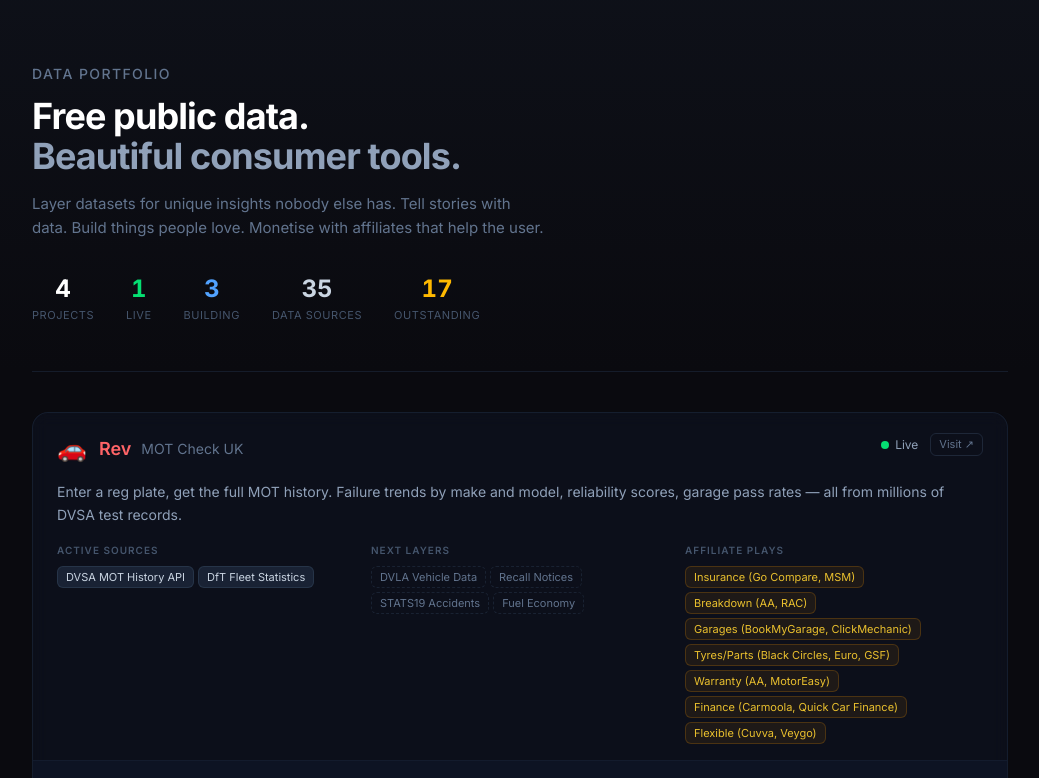
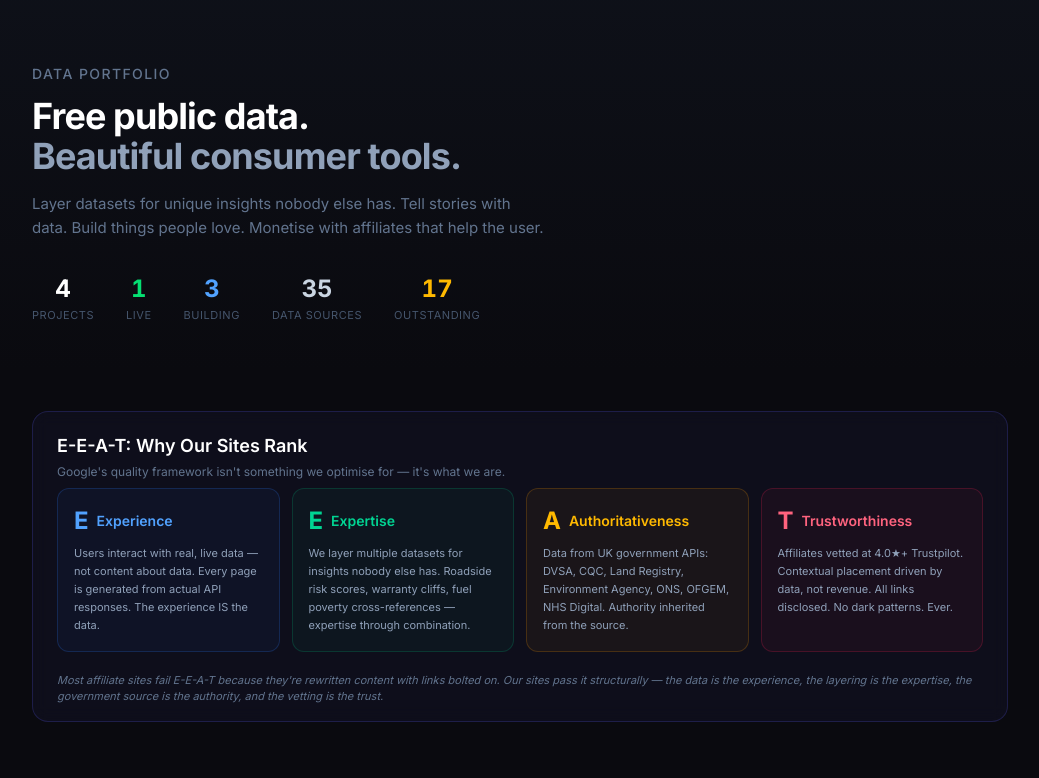
Before and after one commit to skyblue-will/data-portfolio, a Next.js app: page / in a window 1280 px wide. Shown: the top 778 px of the page, without its empty margins (120-1159 px from the left). Built offline with nearby package versions, Linux system fonts and the light colour scheme.

Commit message:
Add E-E-A-T framework front and centre on dashboard

```diff
--- a/app/page.tsx
+++ b/app/page.tsx
@@ -262,10 +262,71 @@
         </div>
       </header>
 
-      {/* ── Divider ───────────────────────────────── */}
-      <div className="max-w-5xl mx-auto px-6">
-        <div className="border-t border-slate-800/60" />
-      </div>
+      {/* ── E-E-A-T ──────────────────────────────── */}
+      <section className="max-w-5xl mx-auto px-6 pt-10 pb-6">
+        <div className="rounded-2xl border border-indigo-500/20 bg-indigo-500/5 backdrop-blur-sm overflow-hidden">
+          <div className="px-6 pt-5 pb-2">
+            <h2 className="text-lg font-semibold text-white">E-E-A-T: Why Our Sites Rank</h2>
+            <p className="text-xs text-slate-500 mt-1">
+              Google&apos;s quality framework isn&apos;t something we optimise for — it&apos;s what we are.
+            </p>
+          </div>
+          <div className="px-6 pb-5 grid sm:grid-cols-4 gap-3">
+            {[
+              {
+                letter: "E",
+                title: "Experience",
+                desc: "Users interact with real, live data — not content about data. Every page is generated from actual API responses. The experience IS the data.",
+                color: "text-blue-400",
+                border: "border-blue-500/20",
+                bg: "bg-blue-500/5",
+              },
+              {
+                letter: "E",
+                title: "Expertise",
+                desc: "We layer multiple datasets for insights nobody else has. Roadside risk scores, warranty cliffs, fuel poverty cross-references — expertise through combination.",
+                color: "text-emerald-400",
+                border: "border-emerald-500/20",
+                bg: "bg-emerald-500/5",
+              },
+              {
+                letter: "A",
+                title: "Authoritativeness",
+                desc: "Data from UK government APIs: DVSA, CQC, Land Registry, Environment Agency, ONS, OFGEM, NHS Digital. Authority inherited from the source.",
+                color: "text-amber-400",
+                border: "border-amber-500/20",
+                bg: "bg-amber-500/5",
+              },
+              {
+                letter: "T",
+                title: "Trustworthiness",
+                desc: "Affiliates vetted at 4.0★+ Trustpilot. Contextual placement driven by data, not revenue. All links disclosed. No dark patterns. Ever.",
+                color: "text-rose-400",
+                border: "border-rose-500/20",
+                bg: "bg-rose-500/5",
+              },
+            ].map((item) => (
+              <div
+                key={item.title}
+                className={`rounded-xl border ${item.border} ${item.bg} p-4`}
+              >
+                <div className="flex items-center gap-2 mb-2">
+                  <span className={`text-2xl font-black ${item.color}`}>{item.letter}</span>
+                  <span className={`text-sm font-semibold ${item.color}`}>{item.title}</span>
+                </div>
+                <p className="text-[11px] text-slate-400 leading-relaxed">{item.desc}</p>
+              </div>
+            ))}
+          </div>
+          <div className="px-6 pb-4">
+            <p className="text-[11px] text-slate-500 italic">
+              Most affiliate sites fail E-E-A-T because they&apos;re rewritten content with links bolted on.
+              Our sites pass it structurally — the data is the experience, the layering is the expertise,
+              the government source is the authority, and the vetting is the trust.
+            </p>
+          </div>
+        </div>
+      </section>
 
       {/* ── Projects ──────────────────────────────── */}
       <section className="max-w-5xl mx-auto px-6 py-10 space-y-5">
```
